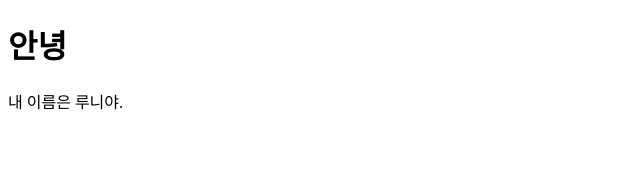
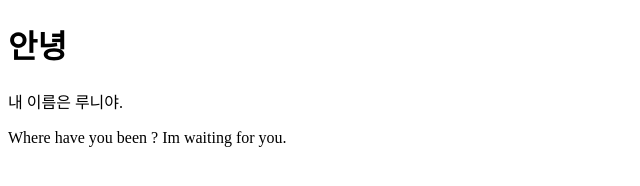
Before and after one commit to HongSungIn827/webhosting_20210203, a plain HTML site: page index.html in a window 1280 px wide. Shown: the whole page, without its empty margins (0-640 px from the left). Drawn offline with Linux system fonts and the light colour scheme.

Commit message:
Update index.html
edit

```diff
--- a/index.html
+++ b/index.html
@@ -8,5 +8,6 @@
 <body>
     <h1>안녕</h1>
     <p>내 이름은 루니야.</p>
+    <p>Where have you been ? Im waiting for you.</p>
 </body>
 </html>
```
